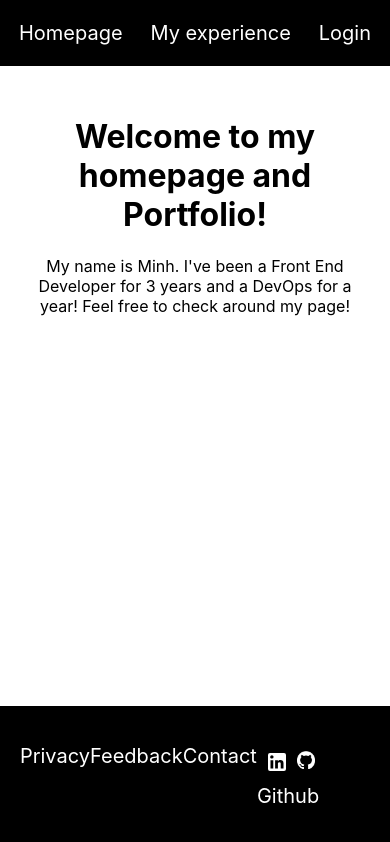
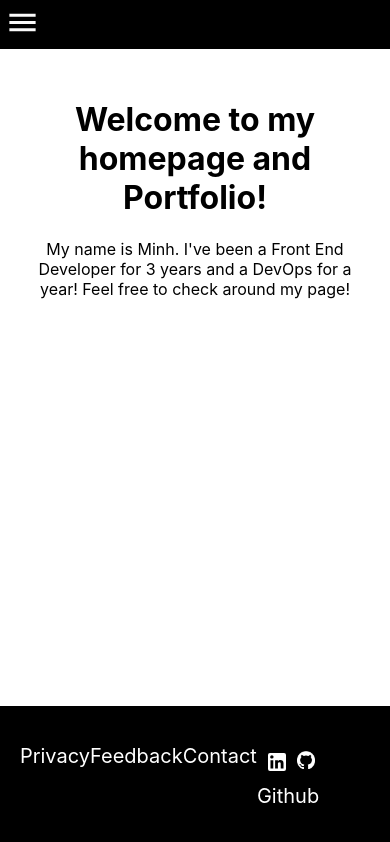
Before and after one commit to rmit-s3722599-Minh-Le/Minh-Web-Portfolio, a React (Create React App) app in the folder frontend/: page / in a window 390 px wide. Built offline with nearby package versions, Linux system fonts and the light colour scheme.

Commit message:
initial features for mobile hambuger menu

```diff
--- a/frontend/src/App.tsx
+++ b/frontend/src/App.tsx
@@ -7,12 +7,11 @@ import Home from './Home/Home';
 import Contact from './Contact/Contact';
 import Experience from './Experience/Experience';
 import Login from './Login/Login';
+import useMediaQuery from '@mui/material/useMediaQuery';
+import { useTheme } from '@mui/material/styles';
 
 function App() {
-  const [count, setCount] = useState();
-
   function renderPage() {
-    console.log(window.location.pathname);
     switch(window.location.pathname) {
       case "/":
         return <Home />;
@@ -23,7 +22,6 @@ function App() {
       default:
         return <Login />;
     }
-    return
   }
 
   return (
--- a/frontend/src/Header/Header.tsx
+++ b/frontend/src/Header/Header.tsx
@@ -5,9 +5,16 @@ import {
     Button,
   } from "@mui/material";
 import LogoutIcon from '@mui/icons-material/Logout';
+import useMediaQuery from '@mui/material/useMediaQuery';
+import { useTheme } from '@mui/material/styles';
+import MobileHeader from '../MobileHeader/MobileHeader';
+
 function Header() {
-  return (
-    <div className="header">
+  const theme = useTheme();
+  //const [isMobile, setMobile] = useState(useMediaQuery(theme.breakpoints.up('sm')));
+  let isMobile = useMediaQuery(theme.breakpoints.up('md'))
+  function desktopHeader() {
+    return (
         <ul>
             <li>
                 <a
@@ -51,6 +58,11 @@ function Header() {
               </Button>
             }
         </ul>
+    )
+  }
+  return (
+    <div className="header">
+        {isMobile ? desktopHeader() : <MobileHeader />}
     </div>
   );
 }
--- /dev/null
+++ b/frontend/src/MobileHeader/MobileHeader.tsx
@@ -0,0 +1,11 @@
+import React from 'react';
+import { isUserOnline, logout } from '../UserStorage/User';
+import MenuIcon from '@mui/icons-material/Menu';
+import { grey } from '@mui/material/colors';
+function MobileHeader() {
+  return (
+    <MenuIcon sx={{ color: grey[50] }} fontSize='large'/>
+  );
+}
+
+export default MobileHeader;
```
